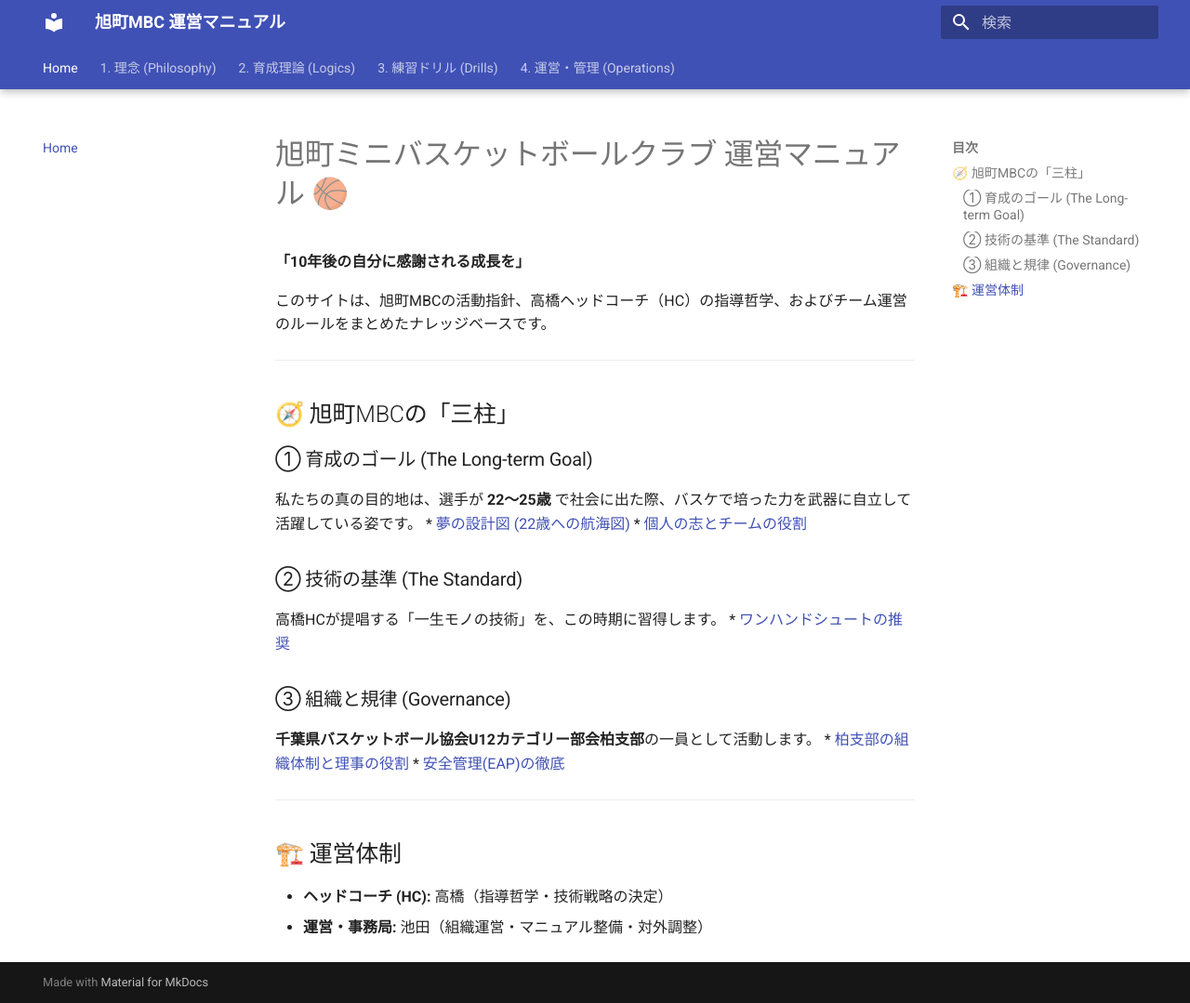
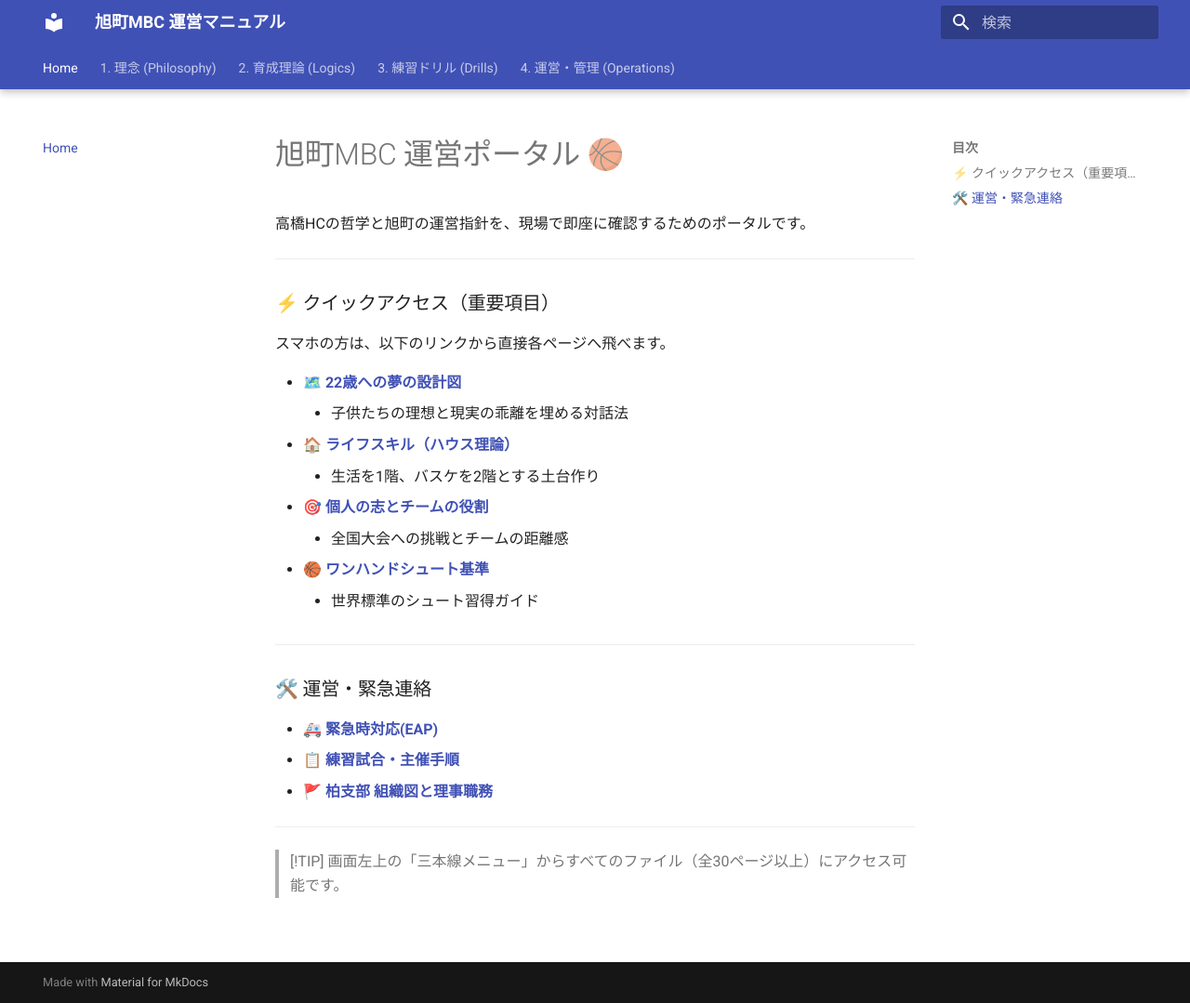
Before and after one commit to kawaiikumichan/asahicho-minibus-ops, an MkDocs documentation site: the page built from docs/index.md, in a window 1280 px wide and 1079 px high. Shown: the whole window at 93% size. Built offline with MkDocs 1.6.1 and Material for MkDocs 9.7.7, drawn with Linux system fonts in a browser that asks for light colours.

Commit message:
Update index.md

```diff
--- a/docs/index.md
+++ b/docs/index.md
@@ -1,29 +1,28 @@
-# 旭町ミニバスケットボールクラブ 運営マニュアル 🏀
+# 旭町MBC 運営ポータル 🏀
 
-**「10年後の自分に感謝される成長を」**
-
-このサイトは、旭町MBCの活動指針、高橋ヘッドコーチ（HC）の指導哲学、およびチーム運営のルールをまとめたナレッジベースです。
+高橋HCの哲学と旭町の運営指針を、現場で即座に確認するためのポータルです。
 
 ---
 
-## 🧭 旭町MBCの「三柱」
+### ⚡️ クイックアクセス（重要項目）
+スマホの方は、以下のリンクから直接各ページへ飛べます。
 
-### ① 育成のゴール (The Long-term Goal)
-私たちの真の目的地は、選手が **22〜25歳** で社会に出た際、バスケで培った力を武器に自立して活躍している姿です。
-* [夢の設計図 (22歳への航海図)](01_Coaching_Logics/dream_blueprint.md)
-* [個人の志とチームの役割](01_Coaching_Logics/individual_goals.md)
-
-### ② 技術の基準 (The Standard)
-高橋HCが提唱する「一生モノの技術」を、この時期に習得します。
-* [ワンハンドシュートの推奨](01_Coaching_Logics/shooting_standard.md)
-
-### ③ 組織と規律 (Governance)
-**千葉県バスケットボール協会U12カテゴリー部会柏支部**の一員として活動します。
-* [柏支部の組織体制と理事の役割](03_Operations/organization.md)
-* [安全管理(EAP)の徹底](03_Operations/eap.md)
+* 🗺️ **[22歳への夢の設計図](01_Coaching_Logics/dream_blueprint.md)**
+    * 子供たちの理想と現実の乖離を埋める対話法
+* 🏠 **[ライフスキル（ハウス理論）](01_Coaching_Logics/life_skills.md)**
+    * 生活を1階、バスケを2階とする土台作り
+* 🎯 **[個人の志とチームの役割](01_Coaching_Logics/individual_goals.md)**
+    * 全国大会への挑戦とチームの距離感
+* 🏀 **[ワンハンドシュート基準](01_Coaching_Logics/shooting_standard.md)**
+    * 世界標準のシュート習得ガイド
 
 ---
 
-## 🏗️ 運営体制
-* **ヘッドコーチ (HC):** 高橋（指導哲学・技術戦略の決定）
-* **運営・事務局:** 池田（組織運営・マニュアル整備・対外調整）
+### 🛠️ 運営・緊急連絡
+* 🚑 **[緊急時対応(EAP)](03_Operations/eap.md)**
+* 📋 **[練習試合・主催手順](03_Operations/hosting_practice_match.md)**
+* 🚩 **[柏支部 組織図と理事職務](03_Operations/organization.md)**
+
+---
+> [!TIP]
+> 画面左上の「三本線メニュー」からすべてのファイル（全30ページ以上）にアクセス可能です。
```
